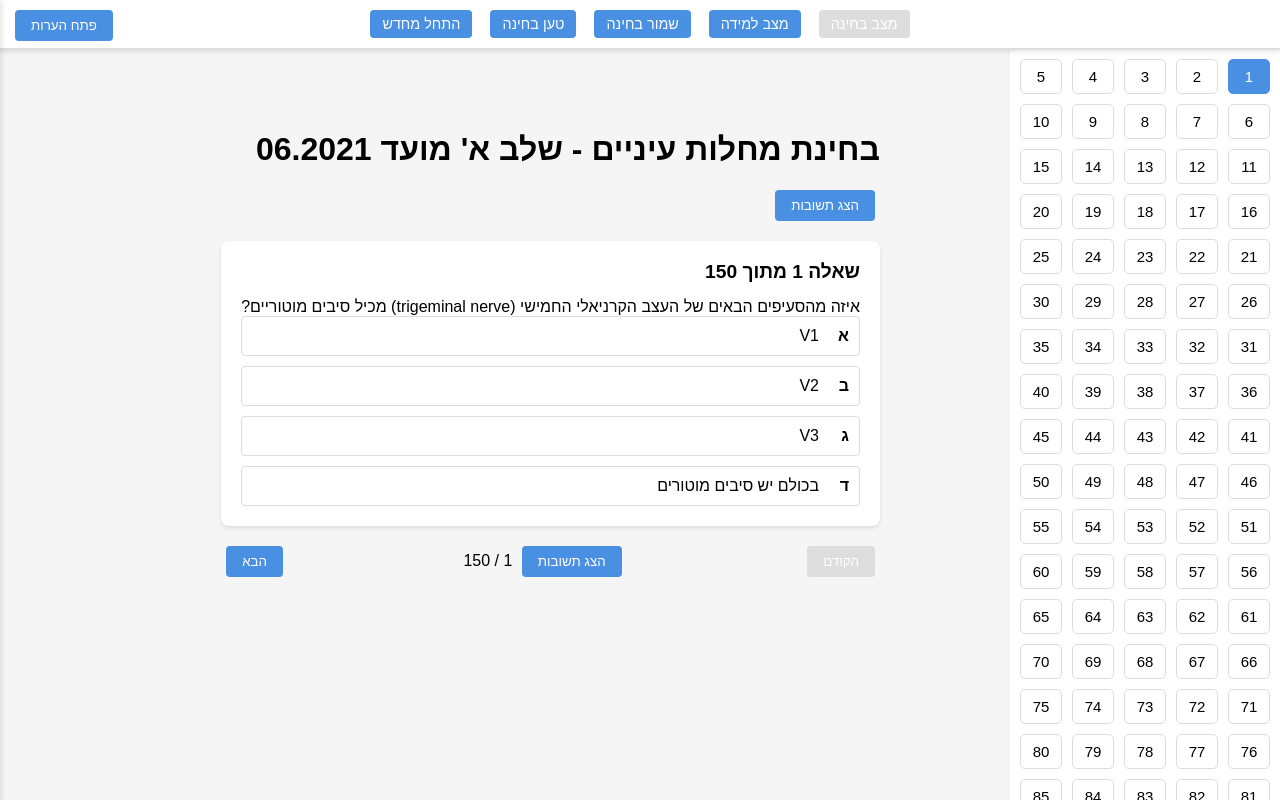
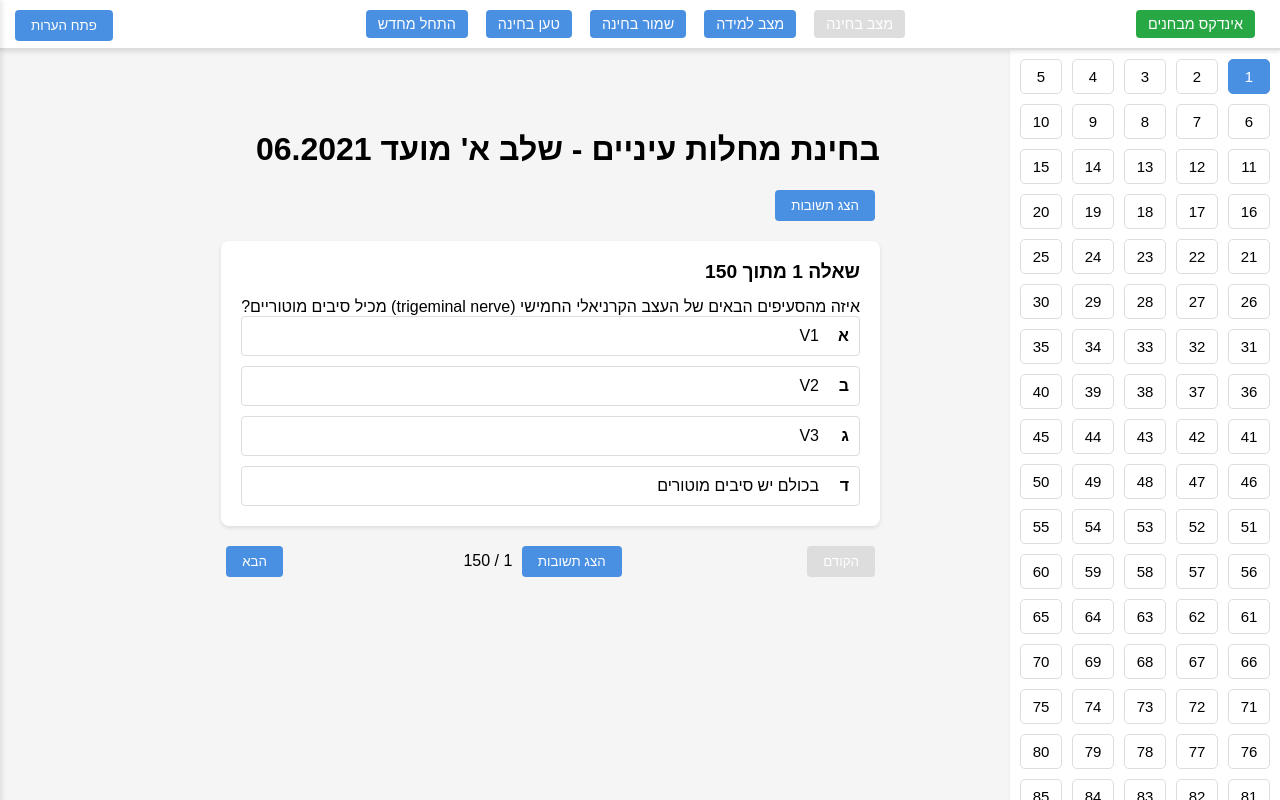
Before and after one commit to israeliuMD/06-2021, a plain HTML site: page index.html in a window 1280 px wide. Drawn offline with Linux system fonts and the light colour scheme; no server answers.

Commit message:
Update index.html
הוספת כפתור לינק לאינדקס

```diff
--- a/index.html
+++ b/index.html
@@ -391,12 +391,18 @@
     <h1>בחינת מחלות עיניים - שלב א' מועד 06.2021</h1>
 
 <div class="control-panel no-print">
+  <div style="display: flex; justify-content: space-between; width: 100%; align-items: center;">
+    <button id="ophthalmology-index-btn" onclick="openOphthalmologyIndex()" style="background-color: #28a745; color: white; border: none; border-radius: 4px; padding: 6px 12px; font-size: 0.9em; cursor: pointer;">אינדקס מבחנים</button>
+    <div style="display: flex; gap: 8px; flex-wrap: wrap; justify-content: center; flex-grow: 1;">
       <button id="exam-mode-btn" onclick="setMode('exam')" disabled>מצב בחינה</button>
       <button id="study-mode-btn" onclick="setMode('study')">מצב למידה</button>
       <button id="save-exam-btn" onclick="saveExam()">שמור בחינה</button>
       <button id="load-exam-btn" onclick="loadExam()">טען בחינה</button>
       <button id="restart-exam-btn" onclick="restartExam()">התחל מחדש</button>
       <button id="finish-btn" onclick="showResults()" class="finish-btn" style="display: none;">סיים בחינה</button>
+    </div>
+    <div style="width: 120px;"></div> <!-- Spacer to balance the layout -->
+  </div>
 </div>
 
 <div class="mode-toggle no-print">
@@ -2553,7 +2559,10 @@ function returnToExam(questionIndex = null) {
   renderCurrentQuestion();
   updateControls();
 
-
+        // Set the mode (exam or study) adding link to main index
+function openOphthalmologyIndex() {
+  window.open('https://israeliumd.github.io/ophthalmology-index/', '_blank');
+}
     // Set the mode (exam or study)
     function setMode(newMode) {
       mode = newMode;
```
Lines whose indentation alone changed are shown as unchanged.
